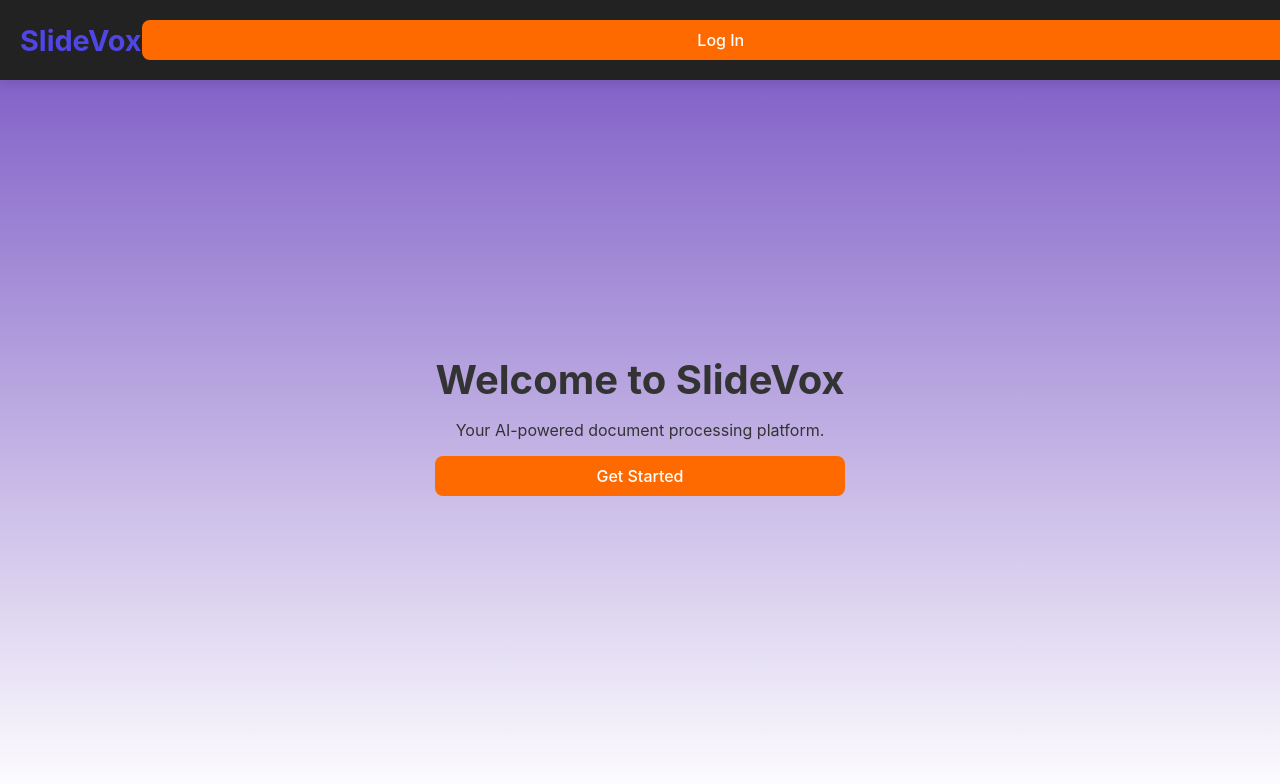
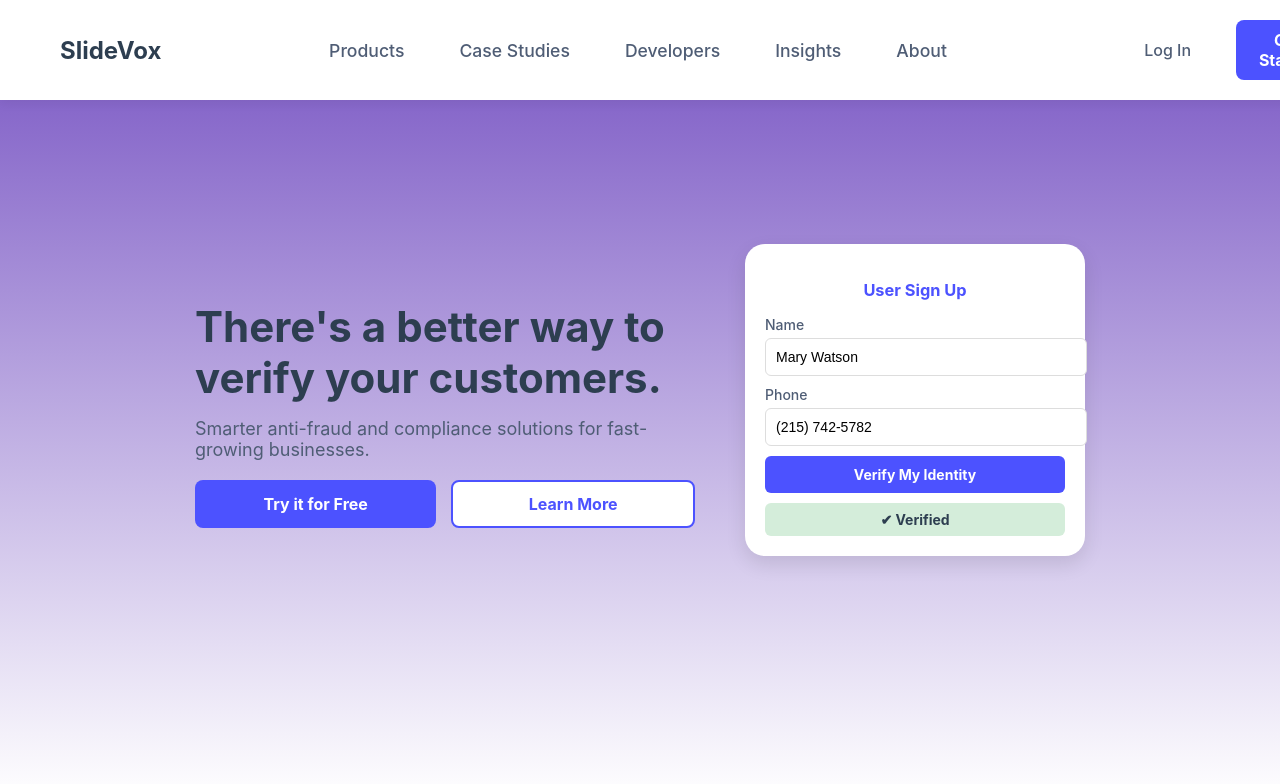
Before and after one commit to arustogi/slidevoxfrontend, a React (Vite) app: page / in a window 1280 px wide. Shown: the top 784 px of the page. Built offline with nearby package versions, Linux system fonts and the light colour scheme; no server answers; what aws-amplify would draw is missing.

Commit message:
updated home page

```diff
--- a/src/Home.css
+++ b/src/Home.css
@@ -1,4 +1,4 @@
-.home-container {
+/* .home-container {
     text-align: center;
     padding: 50px;
   }
@@ -23,3 +23,209 @@
   .hero {
     margin-top: 50px;
   }
+   */
+
+
+
+
+   /* General Styles */
+body {
+  font-family: 'Poppins', sans-serif;
+  background-color: #F8FAFF;
+  margin: 0;
+  padding: 0;
+}
+
+.home-container {
+  text-align: center;
+  padding: 50px;
+}
+
+/* Navbar */
+.navbar {
+  display: flex;
+  justify-content: space-between;
+  align-items: center;
+  padding: 20px 60px;
+  background-color: white;
+  box-shadow: 0px 4px 10px rgba(0, 0, 0, 0.05);
+}
+
+.navbar .logo {
+  font-size: 24px;
+  font-weight: bold;
+  color: #2D3E50;
+}
+
+.nav-links {
+  display: flex;
+  gap: 25px;
+}
+
+.nav-links a {
+  text-decoration: none;
+  color: #4F5D75;
+  font-weight: 500;
+  transition: color 0.3s;
+}
+
+.nav-links a:hover {
+  color: #667EEA;
+}
+
+.auth-buttons {
+  display: flex;
+  gap: 15px;
+}
+
+.login-btn {
+  background: none;
+  border: none;
+  font-size: 16px;
+  cursor: pointer;
+  color: #4F5D75;
+}
+
+.get-started-btn {
+  background-color: #4C52FF;
+  color: white;
+  padding: 10px 18px;
+  border-radius: 8px;
+  border: none;
+  font-weight: bold;
+  cursor: pointer;
+  transition: background 0.3s;
+}
+
+.get-started-btn:hover {
+  background-color: #3B42D0;
+}
+
+/* Hero Section */
+.hero {
+  display: flex;
+  justify-content: center;
+  align-items: center;
+  padding: 80px 60px;
+  gap: 50px;
+}
+
+.hero-text {
+  max-width: 500px;
+  text-align: left;
+}
+
+.hero-text h1 {
+  font-size: 42px;
+  font-weight: bold;
+  color: #2D3E50;
+}
+
+.hero-text p {
+  font-size: 18px;
+  color: #4F5D75;
+  margin-top: 15px;
+}
+
+.hero-buttons {
+  margin-top: 20px;
+  display: flex;
+  gap: 15px;
+}
+
+.primary-btn {
+  background-color: #4C52FF;
+  color: white;
+  padding: 12px 20px;
+  border-radius: 8px;
+  border: none;
+  font-weight: bold;
+  cursor: pointer;
+  transition: background 0.3s;
+}
+
+.primary-btn:hover {
+  background-color: #3B42D0;
+}
+
+.secondary-btn {
+  background-color: white;
+  border: 2px solid #4C52FF;
+  color: #4C52FF;
+  padding: 12px 20px;
+  border-radius: 8px;
+  font-weight: bold;
+  cursor: pointer;
+  transition: background 0.3s;
+}
+
+.secondary-btn:hover {
+  background-color: #4C52FF;
+  color: white;
+}
+
+/* Mobile Mockup */
+.hero-image {
+  display: flex;
+  justify-content: center;
+}
+
+.mobile-mockup {
+  width: 300px;
+  background-color: white;
+  padding: 20px;
+  border-radius: 20px;
+  box-shadow: 0px 8px 20px rgba(0, 0, 0, 0.1);
+  text-align: left;
+  font-size: 14px;
+}
+
+.mobile-mockup h3 {
+  color: #4C52FF;
+  text-align: center;
+}
+
+.input-field {
+  margin: 10px 0;
+}
+
+.input-field label {
+  display: block;
+  font-weight: 500;
+  color: #4F5D75;
+}
+
+.input-field input {
+  width: 100%;
+  padding: 10px;
+  border-radius: 6px;
+  border: 1px solid #ddd;
+  margin-top: 5px;
+  font-size: 14px;
+}
+
+.verify-btn {
+  width: 100%;
+  background-color: #4C52FF;
+  color: white;
+  padding: 10px;
+  border: none;
+  border-radius: 6px;
+  font-weight: bold;
+  cursor: pointer;
+  transition: background 0.3s;
+}
+
+.verify-btn:hover {
+  background-color: #3B42D0;
+}
+
+.verified-badge {
+  margin-top: 10px;
+  text-align: center;
+  background-color: #D4EDDA;
+  color: #2D3E50;
+  padding: 8px;
+  border-radius: 6px;
+  font-weight: bold;
+}
--- a/src/Home.tsx
+++ b/src/Home.tsx
@@ -1,3 +1,33 @@
+// import { useNavigate } from "react-router-dom";
+// import "./Home.css";
+
+// function Home() {
+//   const navigate = useNavigate();
+
+//   return (
+//     <div className="home-container">
+//       {/*  Navigation Bar */}
+//       <nav className="navbar">
+//         <div className="logo">SlideVox</div>
+//         <button className="login-btn" onClick={() => navigate("/upload")}>Log In</button>
+//       </nav>
+
+//       {/* Hero Section */}
+//       <div className="hero">
+//         <h1>Welcome to SlideVox</h1>
+//         <p>Your AI-powered document processing platform.</p>
+//         <button className="get-started-btn" onClick={() => navigate("/upload")}>Get Started</button>
+//       </div>
+//     </div>
+//   );
+// }
+
+// export default Home;
+
+
+
+
+
 import { useNavigate } from "react-router-dom";
 import "./Home.css";
 
@@ -6,17 +36,49 @@ function Home() {
 
   return (
     <div className="home-container">
-      {/*  Navigation Bar */}
+      {/* Navigation Bar */}
       <nav className="navbar">
         <div className="logo">SlideVox</div>
-        <button className="login-btn" onClick={() => navigate("/upload")}>Log In</button>
+        <div className="nav-links">
+          <a href="#">Products</a>
+          <a href="#">Case Studies</a>
+          <a href="#">Developers</a>
+          <a href="#">Insights</a>
+          <a href="#">About</a>
+        </div>
+        <div className="auth-buttons">
+          <button className="login-btn" onClick={() => navigate("/upload")}>Log In</button>
+          <button className="get-started-btn" onClick={() => navigate("/upload")}>Get Started</button>
+        </div>
       </nav>
 
       {/* Hero Section */}
       <div className="hero">
-        <h1>Welcome to SlideVox</h1>
-        <p>Your AI-powered document processing platform.</p>
-        <button className="get-started-btn" onClick={() => navigate("/upload")}>Get Started</button>
+        <div className="hero-text">
+          <h1>There's a better way to verify your customers.</h1>
+          <p>Smarter anti-fraud and compliance solutions for fast-growing businesses.</p>
+          <div className="hero-buttons">
+            <button className="primary-btn" onClick={() => navigate("/upload")}>Try it for Free</button>
+            <button className="secondary-btn">Learn More</button>
+          </div>
+        </div>
+
+        {/* Illustration of Mobile Verification */}
+        <div className="hero-image">
+          <div className="mobile-mockup">
+            <h3>User Sign Up</h3>
+            <div className="input-field">
+              <label>Name</label>
+              <input type="text" value="Mary Watson" readOnly />
+            </div>
+            <div className="input-field">
+              <label>Phone</label>
+              <input type="text" value="(215) 742-5782" readOnly />
+            </div>
+            <button className="verify-btn">Verify My Identity</button>
+            <div className="verified-badge">✔ Verified</div>
+          </div>
+        </div>
       </div>
     </div>
   );
```
